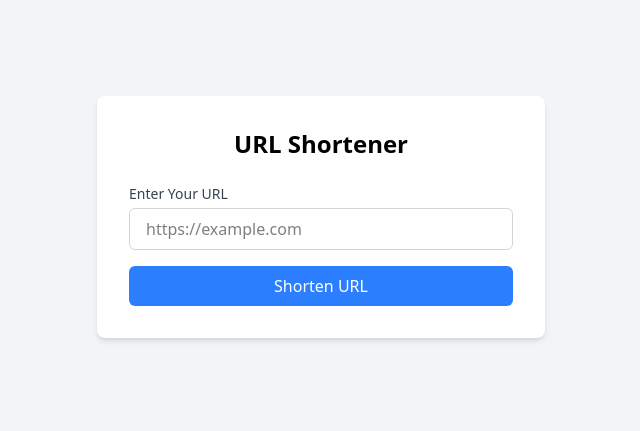
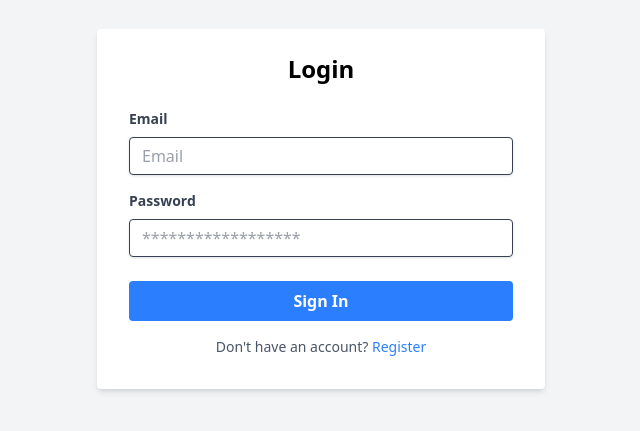
Before and after one commit to akshat-2502/url-shortner, a React (Vite) app in the folder FRONTEND/: page / in a window 1280 px wide. Shown: the part 183-614 px from the top of the page, without its empty margins (319-959 px from the left). Built offline with nearby package versions, Linux system fonts and the light colour scheme.

Commit message:
cookir is set in frontend

```diff
--- a/FRONTEND/package.json
+++ b/FRONTEND/package.json
@@ -12,6 +12,7 @@
   "dependencies": {
     "@tailwindcss/vite": "^4.1.10",
     "@tanstack/react-query": "^5.81.2",
+    "@tanstack/react-router": "^1.121.34",
     "axios": "^1.10.0",
     "react": "^19.1.0",
     "react-dom": "^19.1.0",
--- a/FRONTEND/src/App.jsx
+++ b/FRONTEND/src/App.jsx
@@ -1,10 +1,12 @@
 import React from "react";
 import HomePage from "./pages/HomePage";
+import AuthPage from "./pages/AuthPage";
 
 const App = () => {
   return (
     <>
-      <HomePage />
+      {/* <HomePage /> */}
+      <AuthPage />
     </>
   );
 };
--- /dev/null
+++ b/FRONTEND/src/components/LoginForm.jsx
@@ -0,0 +1,106 @@
+import { useState } from "react";
+import { loginUser } from "../api/user.api";
+
+const LoginForm = ({ state }) => {
+  const [email, setEmail] = useState("");
+  const [password, setPassword] = useState("");
+  const [loading, setLoading] = useState(false);
+  const [error, setError] = useState("");
+
+  const handleSubmit = async () => {
+    setLoading(true);
+    setError("");
+    try {
+      const data = await loginUser(password, email);
+      setLoading(false);
+
+      //   if (onLoginSuccess) {
+      //     onLoginSuccess(data);
+      //   }
+    } catch (error) {
+      setLoading(false);
+      setError(
+        error.response.data.message ||
+          "Login failed, Please check your Credentials."
+      );
+      console.log(error);
+    }
+  };
+
+  return (
+    <div className="w-full max-w-md mx-auto">
+      <div
+        onSubmit={handleSubmit}
+        className="bg-white shadow-md rounded px-8 pt-6 pb-8 mb-4"
+      >
+        <h2 className="text-2xl font-bold text-center mb-6">Login</h2>
+        {error && (
+          <div className="mb-4 p-3 bg-red-100 text-red-700 rounded-md">
+            {error}
+          </div>
+        )}
+        <div className="mb-4">
+          <label
+            className="block text-gray-700 text-sm font-bold mb-2"
+            htmlFor="email"
+          >
+            Email
+          </label>
+          <input
+            className="shadow appearance-none border rounded w-full py-2 px-3 text-gray-700 leading-tight focus:outline-none focus:shadow-outline"
+            id="email"
+            type="email"
+            placeholder="Email"
+            value={email}
+            onChange={(e) => setEmail(e.target.value)}
+            required
+          />
+        </div>
+
+        <div className="mb-6">
+          <label
+            className="block text-gray-700 text-sm font-bold mb-2"
+            htmlFor="password"
+          >
+            Password
+          </label>
+          <input
+            className="shadow appearance-none border rounded w-full py-2 px-3 text-gray-700 leading-tight focus:outline-none focus:shadow-outline"
+            id="password"
+            type="password"
+            placeholder="******************"
+            value={password}
+            onChange={(e) => setPassword(e.target.value)}
+            required
+          />
+        </div>
+
+        <div className="flex items-center justify-between">
+          <button
+            className={`bg-blue-500 hover:bg-blue-700 text-white font-bold py-2 px-4 rounded focus:outline-none focus:shadow-outline w-full ${
+              loading ? "opacity-50 cursor-not-allowed" : ""
+            }`}
+            type="submit"
+            onClick={handleSubmit}
+            disabled={loading}
+          >
+            {loading ? "Signing in..." : "Sign In"}
+          </button>
+        </div>
+
+        <div className="text-center mt-4">
+          <p className="cursor-pointer text-sm text-gray-600">
+            Don't have an account?{" "}
+            <span
+              onClick={() => state(false)}
+              className="text-blue-500 hover:text-blue-700"
+            >
+              Register
+            </span>
+          </p>
+        </div>
+      </div>
+    </div>
+  );
+};
+export default LoginForm;
--- /dev/null
+++ b/FRONTEND/src/components/RegisterForm.jsx
@@ -0,0 +1,140 @@
+import React, { useState } from "react";
+import { registerUser } from "../api/user.api";
+// import { registerUser } from "../api/user.api";
+// import { useDispatch } from "react-redux";
+// import { login } from "../store/slice/authSlice";
+// import { useNavigate } from "@tanstack/react-router";
+
+const RegisterForm = ({ state }) => {
+  const [name, setName] = useState("");
+  const [email, setEmail] = useState("");
+  const [password, setPassword] = useState("");
+  const [loading, setLoading] = useState(false);
+  const [error, setError] = useState("");
+  //   const dispatch = useDispatch();
+  //   const navigate = useNavigate();
+
+  const handleSubmit = async (e) => {
+    e.preventDefault();
+
+    if (password.length < 6) {
+      setError("Password must be at least 6 characters long");
+      return;
+    }
+
+    setLoading(true);
+    setError("");
+
+    try {
+      const data = await registerUser(name, password, email);
+      setLoading(false);
+      //   dispatch(login(data.user));
+      //   navigate({ to: "/dashboard" });
+      setLoading(false);
+    } catch (err) {
+      setLoading(false);
+      setError(err.message || "Registration failed. Please try again.");
+    }
+  };
+
+  return (
+    <div className="w-full max-w-md mx-auto">
+      <div
+        onSubmit={handleSubmit}
+        className="bg-white shadow-md rounded px-8 pt-6 pb-8 mb-4"
+      >
+        <h2 className="text-2xl font-bold text-center mb-6">
+          Create an Account
+        </h2>
+
+        {error && (
+          <div className="mb-4 p-3 bg-red-100 text-red-700 rounded-md">
+            {error}
+          </div>
+        )}
+
+        <div className="mb-4">
+          <label
+            className="block text-gray-700 text-sm font-bold mb-2"
+            htmlFor="name"
+          >
+            Full Name
+          </label>
+          <input
+            className="shadow appearance-none border rounded w-full py-2 px-3 text-gray-700 leading-tight focus:outline-none focus:shadow-outline"
+            id="name"
+            type="text"
+            placeholder="Full Name"
+            value={name}
+            onChange={(e) => setName(e.target.value)}
+            required
+          />
+        </div>
+
+        <div className="mb-4">
+          <label
+            className="block text-gray-700 text-sm font-bold mb-2"
+            htmlFor="email"
+          >
+            Email
+          </label>
+          <input
+            className="shadow appearance-none border rounded w-full py-2 px-3 text-gray-700 leading-tight focus:outline-none focus:shadow-outline"
+            id="email"
+            type="email"
+            placeholder="Email"
+            value={email}
+            onChange={(e) => setEmail(e.target.value)}
+            required
+          />
+        </div>
+
+        <div className="mb-4">
+          <label
+            className="block text-gray-700 text-sm font-bold mb-2"
+            htmlFor="password"
+          >
+            Password
+          </label>
+          <input
+            className="shadow appearance-none border rounded w-full py-2 px-3 text-gray-700 leading-tight focus:outline-none focus:shadow-outline"
+            id="password"
+            type="password"
+            placeholder="******************"
+            value={password}
+            onChange={(e) => setPassword(e.target.value)}
+            required
+            minLength={6}
+          />
+        </div>
+
+        <div className="flex items-center justify-between">
+          <button
+            className={`bg-blue-500 hover:bg-blue-700 text-white font-bold py-2 px-4 rounded focus:outline-none focus:shadow-outline w-full ${
+              loading ? "opacity-50 cursor-not-allowed" : ""
+            }`}
+            type="submit"
+            onClick={handleSubmit}
+            disabled={loading}
+          >
+            {loading ? "Creating..." : "Create Account"}
+          </button>
+        </div>
+
+        <div className="text-center mt-4">
+          <p className="cursor-pointer text-sm text-gray-600">
+            Already have an account?{" "}
+            <span
+              onClick={() => state(true)}
+              className="text-blue-500 hover:text-blue-700"
+            >
+              Sign In
+            </span>
+          </p>
+        </div>
+      </div>
+    </div>
+  );
+};
+
+export default RegisterForm;
--- /dev/null
+++ b/FRONTEND/src/pages/AuthPage.jsx
@@ -0,0 +1,19 @@
+import React, { useState } from "react";
+import LoginForm from "../components/LoginForm";
+import RegisterForm from "../components/RegisterForm";
+
+const AuthPage = () => {
+  const [login, setLogin] = useState(true);
+
+  return (
+    <div className="min-h-screen bg-gray-100 flex flex-col items-center justify-center p-4">
+      {login ? (
+        <LoginForm state={setLogin} />
+      ) : (
+        <RegisterForm state={setLogin} />
+      )}
+    </div>
+  );
+};
+
+export default AuthPage;
--- a/FRONTEND/src/utils/axiosInstance.js
+++ b/FRONTEND/src/utils/axiosInstance.js
@@ -4,6 +4,7 @@
 const axiosInstance = axios.create({
   baseURL: "http://localhost:3000/",
   timeout: 10000,
+  withCredentials: true,
 });
 
 export default axiosInstance;
```
Also changed, not shown: 1 other file (tests, documents, lock files or other folders).
